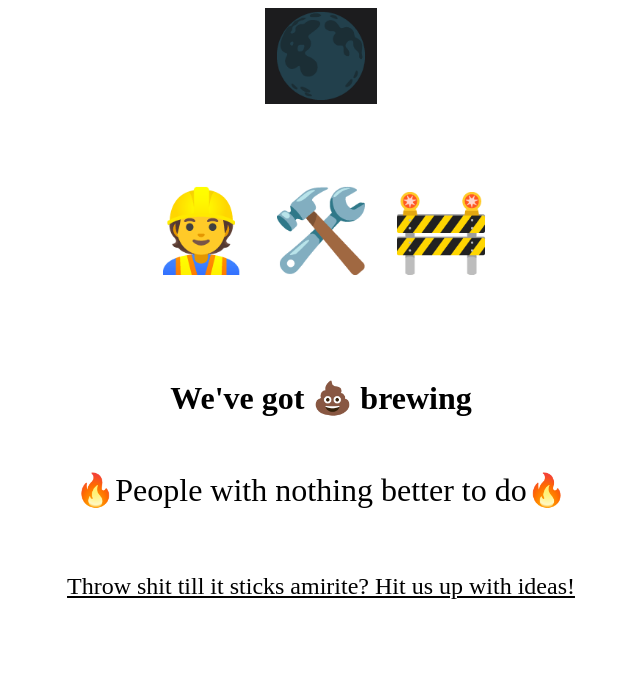
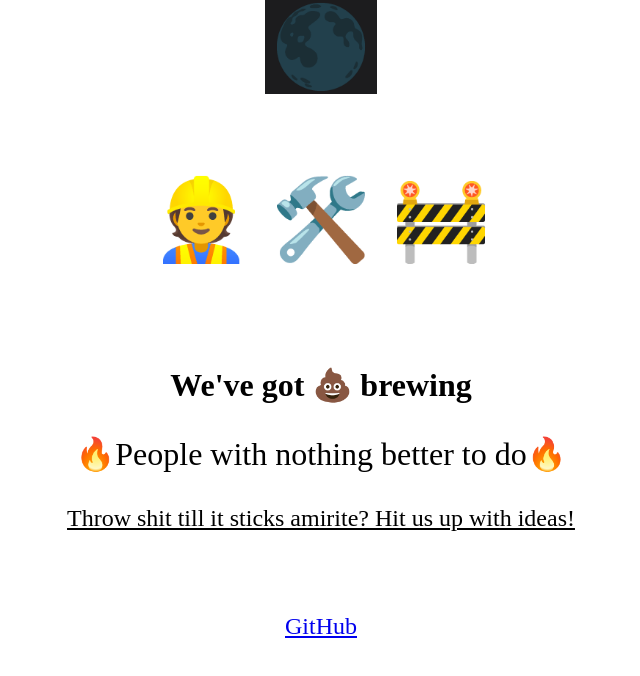
Before and after one commit to Atlasmir-xyz/parkingpage, a plain HTML site: page index.html in a window 1280 px wide. Shown: the whole page, without its empty margins (319-959 px from the left). Drawn offline with nearby package versions, Linux system fonts and the light colour scheme.

Commit message:
Deploying to gh-pages from @ QWERTY-SGP/parkingpage@dcf077ddb95aefc33a1f0e4197dc55f9dd35df04 🚀

```diff
--- a/css/style.css
+++ b/css/style.css
@@ -2,6 +2,20 @@
   display: flex;
   flex-direction: column;
   align-items: center;
+}
+
+footer {
+  display: flex;
+  flex-direction: row;
+  align-items: center;
+  justify-content: center;
+  margin: 5rem 0 3rem;
+  flex-wrap: wrap;
+}
+
+footer > a {
+  font-size: 1.5rem;
+  margin: 0rem 2rem 1.5rem;
 }
 
 h1 {
@@ -47,4 +61,7 @@ p.emoji {
   #msForm {
     color: white;
   }
+  .footerText {
+    color: white;
+  }
 }
--- a/index.html
+++ b/index.html
@@ -28,6 +28,7 @@
   <meta name="description" content="We've got &#128169; brewing!" />
   <meta name="google" content="notranslate" />
   <meta name="viewport" content="width=device-width, initial-scale=1" />
+  <link rel="stylesheet" href="https://cdn.jsdelivr.net/npm/normalize.css@8.0.1/normalize.css">
   <link rel="stylesheet" href="css/style.css">
   <script async src="js/themeToggle.js"></script>
 </head>
@@ -36,12 +37,19 @@
   <div class="container">
     <script>document.write('<button alt="toggle theme button" onclick="toggleTheme()" id="themeToggle">&#127761;</button>')</script>
     <p class="emoji">&#128119; &#128736;&#65039; &#128679;</p>
-    <h1 class="text">We've got &#128169 brewing</h1>
-    <p class="text">&#128293;People with nothing better to do&#128293;</p>
-    <a id="msForm" title="Form for stupid ideas"
-      href="https://forms.office.com/Pages/ResponsePage.aspx?id=iL8DFDZRYEGSq0MVXPZwldNdRXgBE3JJtAjSH4R0c7VURFg2WFFWRk1DOEtUSzNLUko5OVpSQVFPQi4u">Throw
-      shit till it sticks amirite? Hit us up with ideas!</a>
+    <main>
+
+      <h1 class="text">We've got &#128169 brewing</h1>
+      <p class="text">&#128293;People with nothing better to do&#128293;</p>
+      <a id="msForm" title="Form for stupid ideas"
+        href="https://forms.office.com/Pages/ResponsePage.aspx?id=iL8DFDZRYEGSq0MVXPZwldNdRXgBE3JJtAjSH4R0c7VURFg2WFFWRk1DOEtUSzNLUko5OVpSQVFPQi4u">Throw
+        shit till it sticks amirite? Hit us up with ideas!</a>
+    </main>
   </div>
+
+  <footer>
+    <a href="https://github.com/qwerty-sgp" class="footerText">GitHub</a>
+  </footer>
 </body>
 
 </html>
--- a/js/themeToggle.js
+++ b/js/themeToggle.js
@@ -11,6 +11,7 @@ async function toggleTheme() {
   const p = document.getElementsByTagName("p");
   const msForm = document.getElementById("msForm");
   const themeToggle = document.getElementById("themeToggle");
+  const footerText = document.getElementsByClassName("footerText");
   let currentMode = document.getElementById("themeToggle").innerHTML;
   if (currentMode === "☀️") {
     // change to Light Mode
@@ -21,6 +22,9 @@ async function toggleTheme() {
     }
     for (let i = 0; i < p.length; ++i) {
       p[i].style.color = "black";
+    }
+    for (let i = 0; i < footerText.length; ++i) {
+      footerText[i].style.color = "black";
     }
 
     msForm.style.color = "black";
@@ -35,6 +39,9 @@ async function toggleTheme() {
     for (let i = 0; i < p.length; ++i) {
       p[i].style.color = "white";
     }
+    for (let i = 0; i < footerText.length; ++i) {
+      footerText[i].style.color = "white";
+    }
     msForm.style.color = "white";
     themeToggle.style.background = "#1c1c1e";
   }
```
